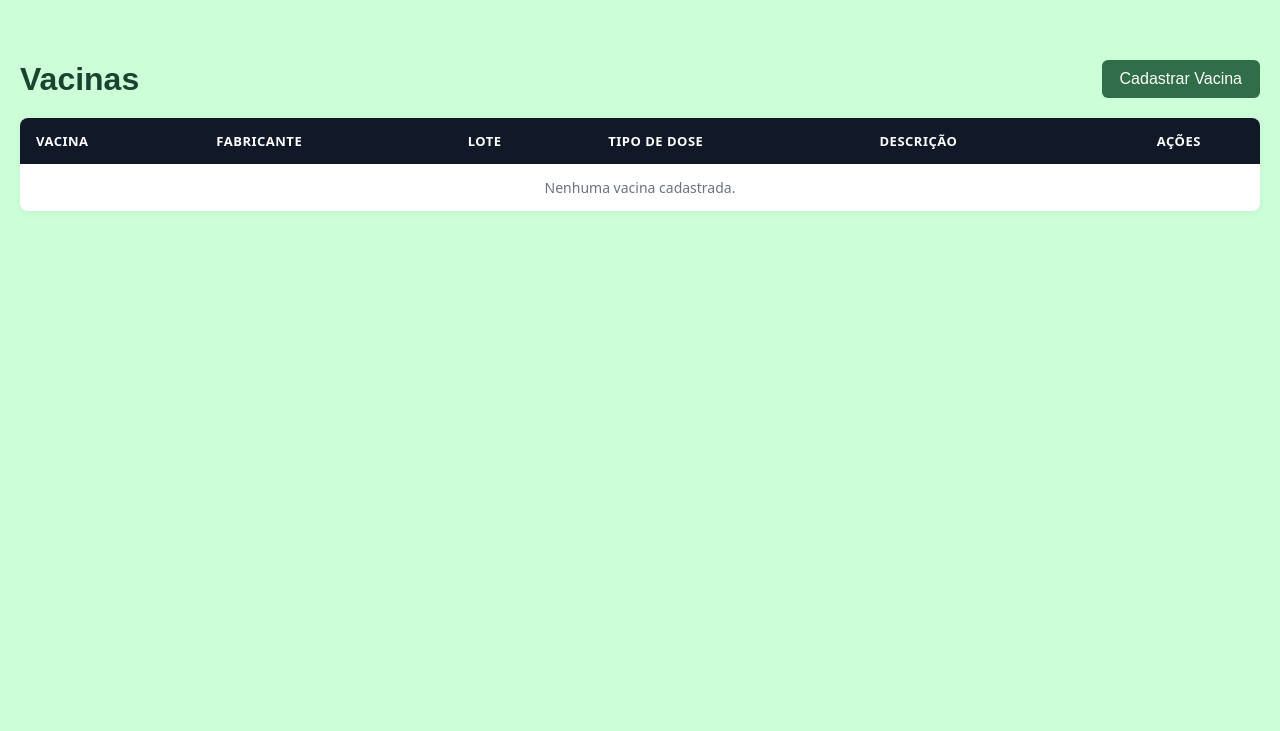
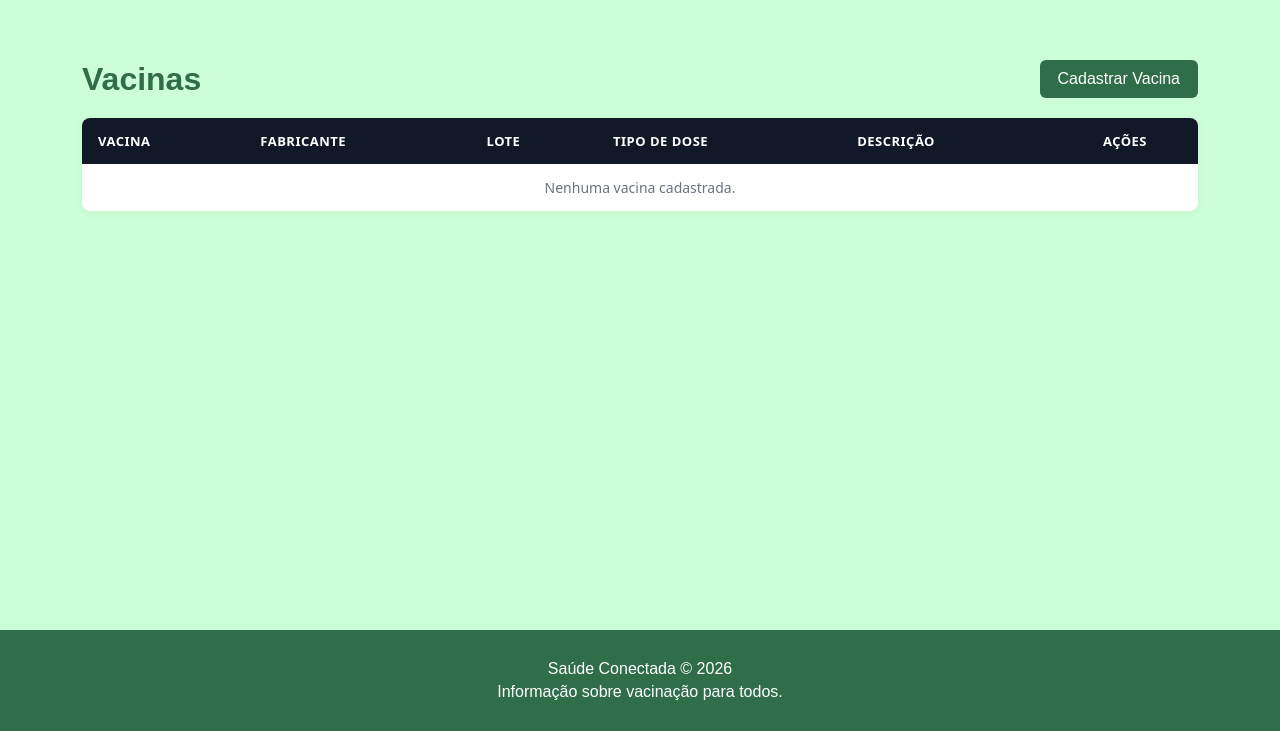
Before and after one commit to jullyapinheiro1-web/SaudeConectada, a Django app: page /vacinas/ in a window 1280 px wide. Shown: the part 69-800 px from the top of the page. Run offline with Django 5.2, Linux system fonts and the light colour scheme; data that the repository does not hold is empty.

Commit message:
alterações na tabela de vacinas

```diff
--- a/principal/static/principal/css/style.css
+++ b/principal/static/principal/css/style.css
@@ -77,7 +77,8 @@ main {
 }
 
 .menu a:hover {
-    color: #ccffd8;
+    color: #ffffff;
+    text-decoration: underline;
 }
 
 
@@ -218,7 +219,7 @@ main {
 
     padding: 40px 8%;
 
-    min-height: 500px;
+    min-height: auto
 }
 
 .pagina h1 {
@@ -429,6 +430,7 @@ footer p {
 
     .pagina {
         padding: 35px 5%;
+
     }
 
 
@@ -466,7 +468,11 @@ footer p {
 
     gap: 30px;
 
+    margin: 0 auto 30px auto;
+
     margin-bottom: 30px;
+
+    width: 90%;
 }
 
 
@@ -515,7 +521,7 @@ footer p {
 
 .titulo-pagina h1 {
     margin: 0;
-    color: #1b4332;
+    color: #306d49;
 }
 
 /* Botão Principal */
@@ -539,6 +545,8 @@ footer p {
     border-radius: 8px;
     box-shadow: 0 2px 8px rgba(0, 0, 0, 0.05);
     overflow: hidden;
+    max-width: 90%;
+    margin: 0 auto
 }
 
 .tabela-vacinas {
@@ -598,10 +606,10 @@ footer p {
 }
 
 .btn-detalhes { background-color: #306d49; }
-.btn-detalhes:hover { background-color: #0b5ed7; }
+.btn-detalhes:hover { background-color: #1e422c; }
 
 .btn-editar { background-color: #306d49; }
-.btn-editar:hover { background-color: #5fbf84; }
+.btn-editar:hover { background-color: #1e422c; }
 
 .btn-excluir { background-color: #306d49; }
 .btn-excluir:hover { background-color: #bb2d3b; }
@@ -624,3 +632,13 @@ footer p {
     text-decoration: none;
     margin: 0 10px;
 }
+
+footer {
+    display: block !important;
+    position: relative !important;
+    z-index: 9999 !important;
+    background-color: #306d49 !important;
+    color: white !important;
+    padding: 25px !important;
+    text-align: center !important;
+}
--- a/templates/principal/base.html
+++ b/templates/principal/base.html
@@ -63,5 +63,4 @@
     </footer>
 
 </body>
-
 </html>
--- a/templates/principal/vacina_confirm_delete.html
+++ b/templates/principal/vacina_confirm_delete.html
@@ -25,7 +25,7 @@ Excluir vacina | Saúde Conectada
             Sim, excluir
         </button>
 
-        <a href="{% url 'principal:vacina_detail' object.pk %}">
+        <a href="{% url 'principal:vacinas' %}">
             Cancelar
         </a>
 
--- a/templates/principal/vacina_detail.html
+++ b/templates/principal/vacina_detail.html
@@ -44,7 +44,7 @@
             Excluir
         </a>
 
-        <a href="{% url 'principal:vacinas' %}">
+        <a href="{% url 'principal:vacinas' %}" class="botao">
             Voltar
         </a>
 
--- a/templates/principal/vacina_list.html
+++ b/templates/principal/vacina_list.html
@@ -65,6 +65,7 @@
     {% endif %}
 </section>
 
+{% endblock %}
 
 <!--<section class="pagina">
 
@@ -154,5 +155,4 @@
     {% endif %}
 
 </section>
-
-{% endblock %} -->
+-->
```
Also changed, not shown: templates/principal/vacinas.html (+0 -39 lines).
